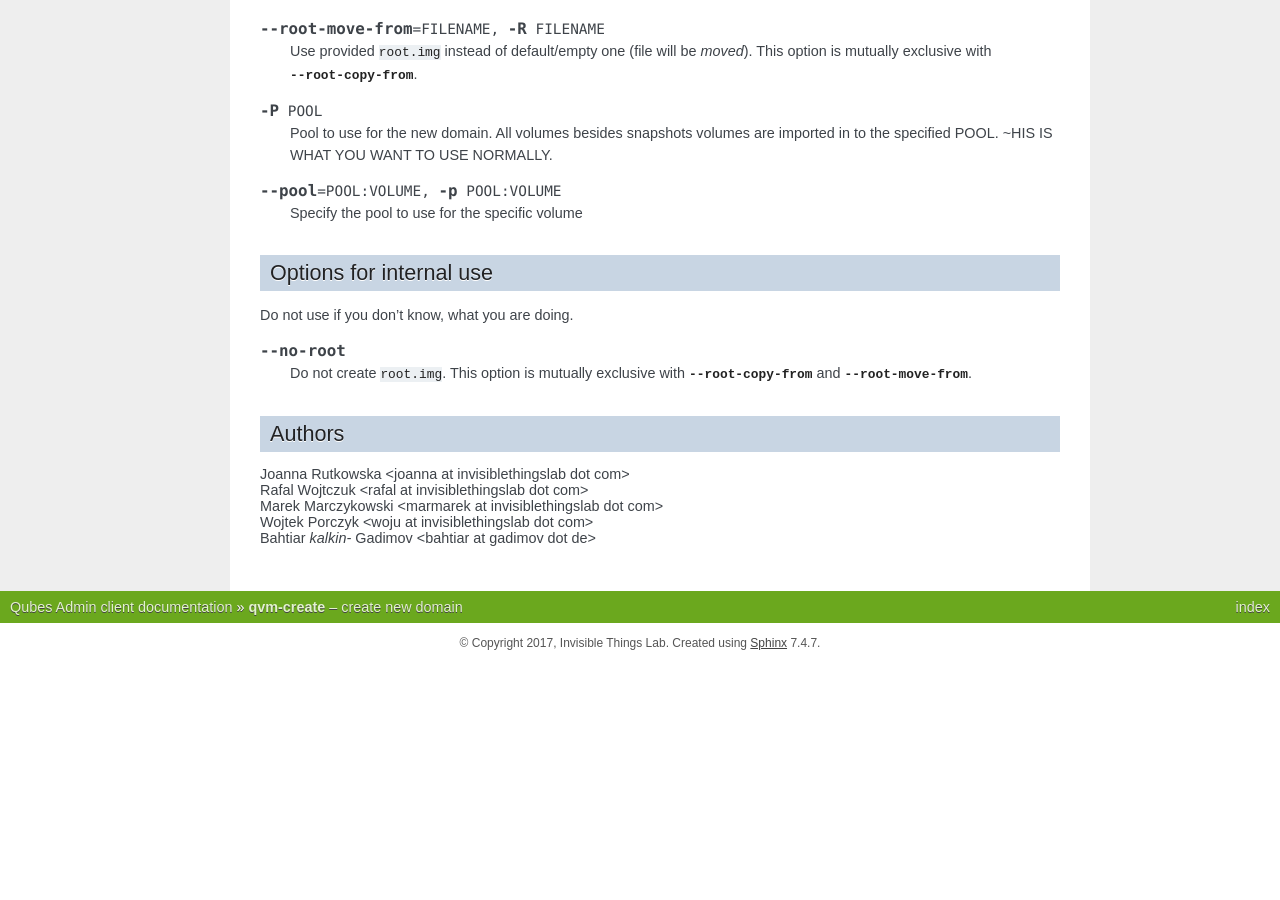
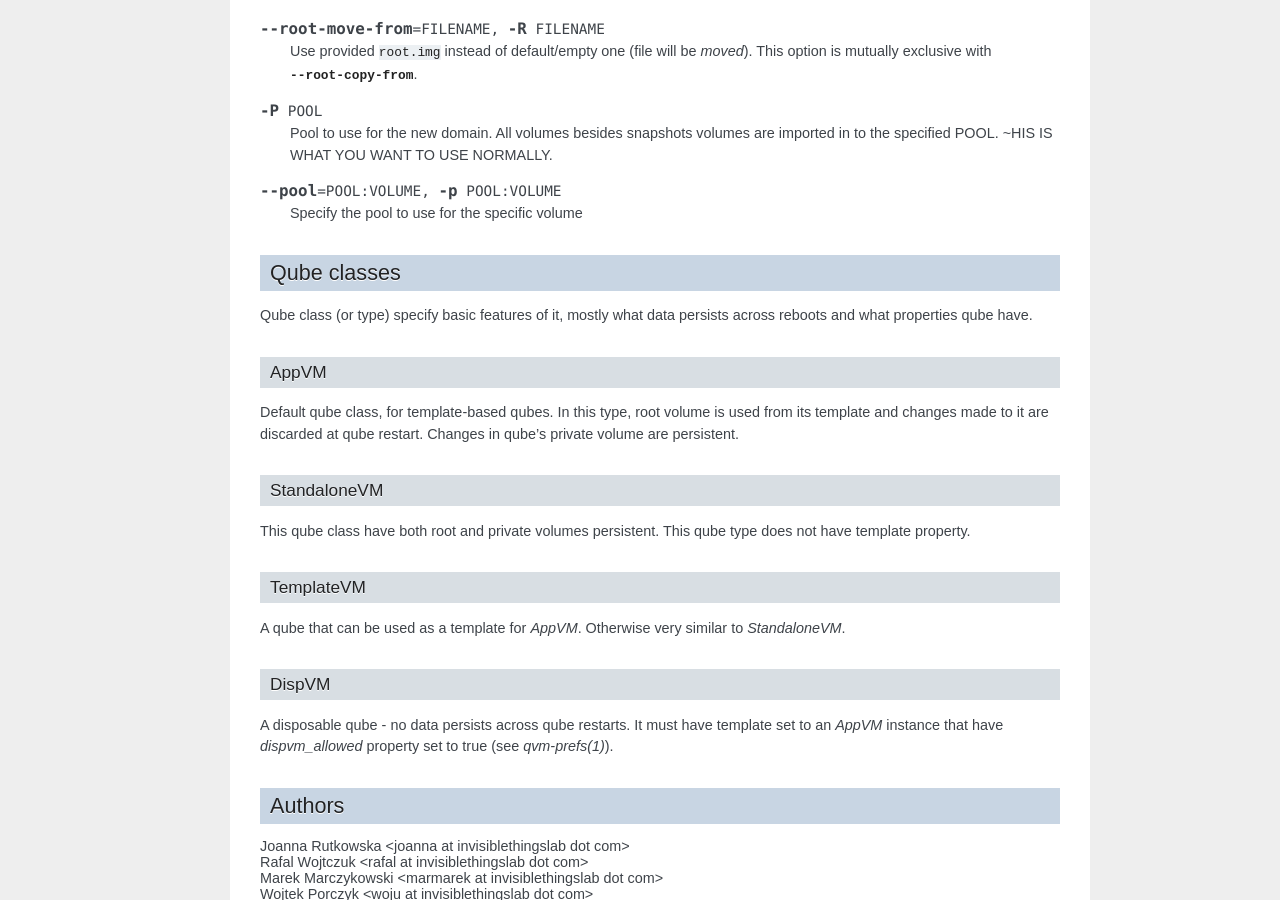
Before and after one commit to QubesOS/qubes-core-admin-client, a Sphinx documentation site: the page built from doc/manpages/qvm-create.rst, in a window 1280 px wide and 900 px high, scrolled down 797 px. Built offline with Sphinx 7.4.7, drawn with Linux system fonts in a browser that asks for light colours; the version number could not be read and is left out; before the commit the page ends 1460 px from its top, so only the background shows below that; some of the changed text lies outside the part shown.

Commit message:
doc: add short description of VM classes to qvm-create man page

```diff
--- a/doc/manpages/qvm-create.rst
+++ b/doc/manpages/qvm-create.rst
@@ -62,16 +62,37 @@ Options
 
     Specify the pool to use for the specific volume
 
-Options for internal use
-------------------------
+Qube classes
+------------
 
-Do not use if you don't know, what you are doing.
+Qube class (or type) specify basic features of it, mostly what data persists
+across reboots and what properties qube have.
 
-.. option:: --no-root
+AppVM
+^^^^^
 
-   Do not create :file:`root.img`. This option is mutually exclusive with
-   :option:`--root-copy-from` and :option:`--root-move-from`.
+Default qube class, for template-based qubes. In this type, root volume is used
+from its template and changes made to it are discarded at qube restart. Changes
+in qube's private volume are persistent.
 
+StandaloneVM
+^^^^^^^^^^^^
+
+This qube class have both root and private volumes persistent. This qube type
+does not have template property.
+
+TemplateVM
+^^^^^^^^^^
+
+A qube that can be used as a template for `AppVM`. Otherwise very similar to
+`StandaloneVM`.
+
+DispVM
+^^^^^^
+
+A disposable qube - no data persists across qube restarts. It must have template
+set to an `AppVM` instance that have `dispvm_allowed` property set to true (see
+:manpage:`qvm-prefs(1)`).
 
 Authors
 -------
```
